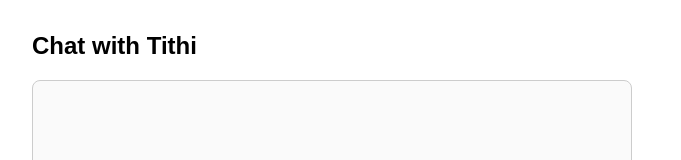
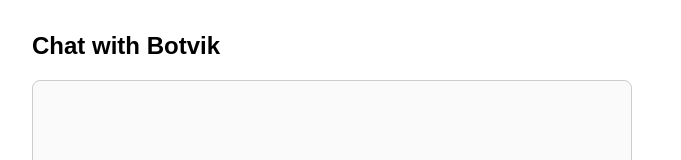
Before and after one commit to souvikjim/llm-ui, a React (Vite) app: page / in a window 1280 px wide. Shown: the top 160 px of the page, without its empty margins (308-989 px from the left). Built offline with nearby package versions, Linux system fonts and the light colour scheme.

Commit message:
changed name

```diff
--- a/src/App.tsx
+++ b/src/App.tsx
@@ -75,7 +75,7 @@
       className="App"
       style={{ maxWidth: 600, margin: "2rem auto", fontFamily: "sans-serif" }}
     >
-      <h2>Chat with Tithi</h2>
+      <h2>Chat with Botvik</h2>
 
       <div
         style={{
```
